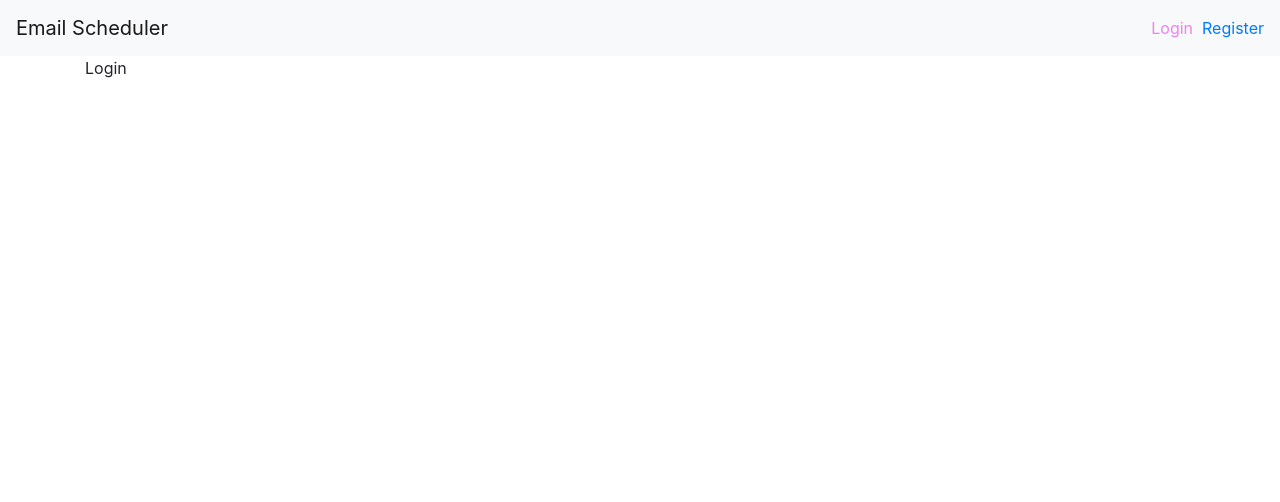
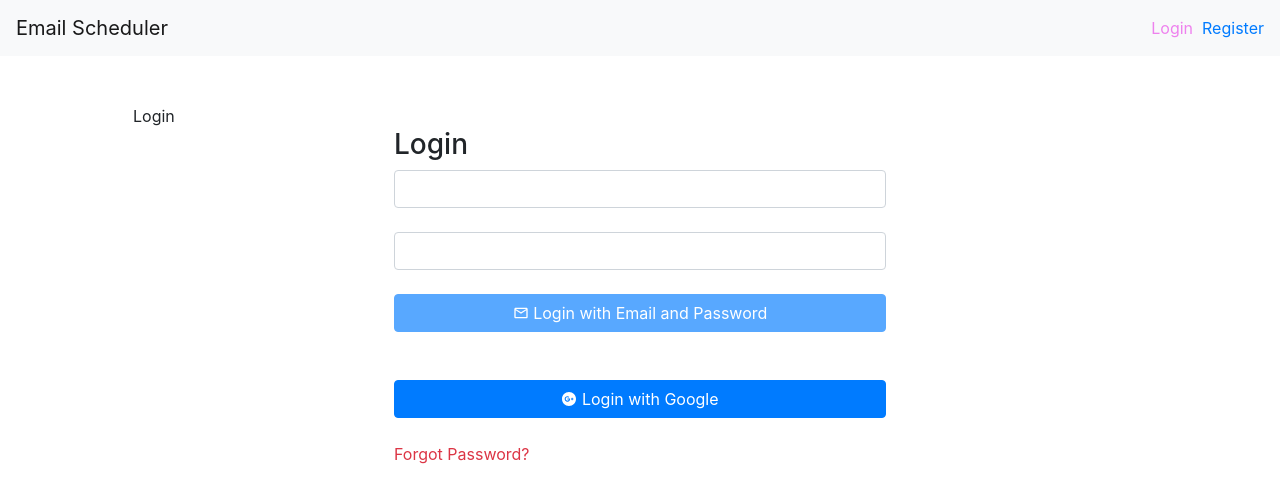
Before and after one commit to ritwikpal20/Email-Scheduler-Frontend, a React (Create React App) app: page /login in a window 1280 px wide. Shown: the top 502 px of the page. Built offline with nearby package versions, Linux system fonts and the light colour scheme; no server answers.

Commit message:
#login page in progress

```diff
--- a/package.json
+++ b/package.json
@@ -14,6 +14,7 @@
     "react-bootstrap": "^1.6.1",
     "react-dom": "^17.0.2",
     "react-helmet": "^6.1.0",
+    "react-icons": "^4.2.0",
     "react-redux": "^7.2.4",
     "react-router-dom": "^5.2.0",
     "react-scripts": "4.0.3",
--- a/src/pages/Login.js
+++ b/src/pages/Login.js
@@ -1,14 +1,136 @@
 import { Helmet } from "react-helmet";
 import Login from "../components/Login";
+import { MdMailOutline } from "react-icons/md";
+import { AiFillGooglePlusCircle } from "react-icons/ai";
+import { useEffect, useState } from "react";
+import firebase from "../firebase";
+import { toast } from "react-toastify";
+import { Link } from "react-router-dom";
+import { useDispatch, useSelector } from "react-redux";
+import { Button, Spinner } from "react-bootstrap";
 
 const LoginPage = () => {
+    const [email, setEmail] = useState("");
+    const [password, setPassword] = useState("");
+    const [loading, setLoading] = useState(false);
+    const dispatch = useDispatch();
+    const { token } = useSelector((state) => ({ ...state.auth }));
+    // useEffect(() => {
+    //     if (token) history.push("/");
+    // }, [token, history]);
+    const submitHandler = (e) => {
+        e.preventDefault();
+        setLoading(true);
+        firebase
+            .auth()
+            .signInWithEmailAndPassword(email, password)
+            .then(async (userCredential) => {
+                // Signed in
+                setLoading(false);
+                var user = userCredential.user;
+                const idToken = await user.getIdToken();
+            })
+            .catch((error) => {
+                setLoading(false);
+                var errorMessage = error.message;
+                toast.error(errorMessage);
+            });
+    };
+    const loginForm = (
+        <form>
+            <input
+                className="form-control"
+                value={email}
+                type="email"
+                onChange={(e) => setEmail(e.target.value)}
+            />
+            <br />
+            <input
+                className="form-control"
+                value={password}
+                type="password"
+                onChange={(e) => setPassword(e.target.value)}
+            />
+            <br />
+            <Button
+                type="primary"
+                shape="round"
+                size="large"
+                block
+                disabled={!email || password.length < 6}
+                onClick={submitHandler}
+            >
+                <MdMailOutline
+                    style={{ verticalAlign: "-2px" }}
+                ></MdMailOutline>{" "}
+                Login with Email and Password
+            </Button>
+            <br />
+        </form>
+    );
+    const googleHandler = () => {
+        const provider = new firebase.auth.GoogleAuthProvider();
+        firebase
+            .auth()
+            .signInWithPopup(provider)
+            .then(async (result) => {
+                // Auth state is automatically set in Redux , due to onAuthChanged event handled in App.js
+                // const idToken = result.credential.idToken;
+                const user = result.user;
+                const idToken = await user.getIdToken();
+            })
+            .catch((error) => {
+                var errorMessage = error.message;
+                toast.error(errorMessage);
+            });
+    };
     return (
-        <>
+        <div className="container p-5">
             <Helmet>
                 <title>Login Page</title>
             </Helmet>
             <Login />
-        </>
+            <div className="row">
+                <div className="col-md-6 offset-md-3">
+                    {loading ? (
+                        <div
+                            style={{
+                                textAlign: "center",
+                            }}
+                        >
+                            <Spinner animation="border" role="status" size="lg">
+                                <span className="sr-only">Loading...</span>
+                            </Spinner>
+                        </div>
+                    ) : (
+                        <>
+                            <h3>Login</h3>
+                            {loginForm}
+                            <br />
+                            <Button
+                                type="danger"
+                                size="large"
+                                block
+                                shape="round"
+                                onClick={googleHandler}
+                            >
+                                <AiFillGooglePlusCircle
+                                    style={{ verticalAlign: "-2px" }}
+                                ></AiFillGooglePlusCircle>{" "}
+                                Login with Google
+                            </Button>
+                            <br />
+                            <Link
+                                to="/forgot/password"
+                                className="float-end text-danger"
+                            >
+                                Forgot Password?
+                            </Link>
+                        </>
+                    )}
+                </div>
+            </div>
+        </div>
     );
 };
 
```
Also changed, not shown: 1 other file (tests, documents, lock files or other folders).
